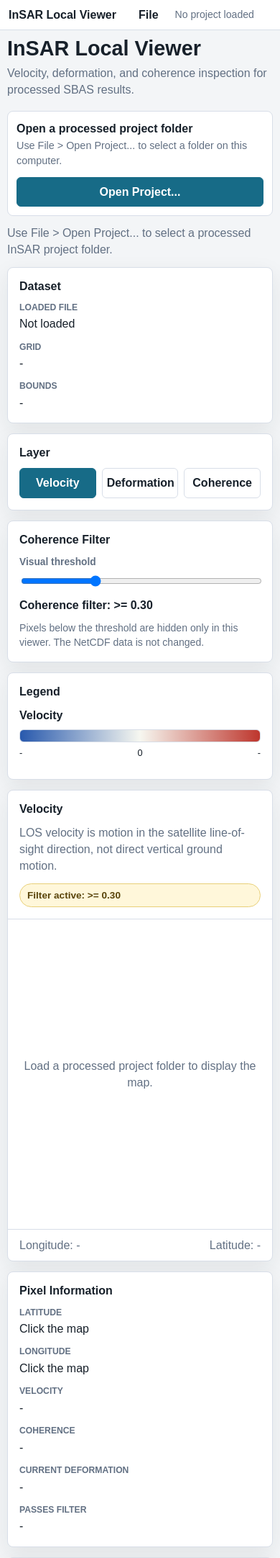
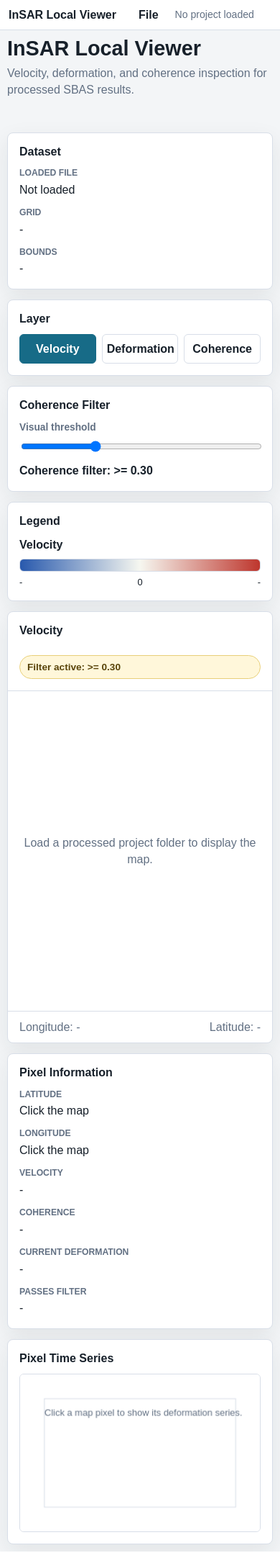
Before and after one commit to Bean-Machinie/InSAR-Analysis-Tool, a Flask app: page / in a window 390 px wide. Shown: the top 2164 px of the page at 72% size. Run offline with Flask 3, Linux system fonts and the light colour scheme.

Commit message:
Refine viewer UI and dynamic color scaling

```diff
--- a/insar-local-viewer/app/static/app.js
+++ b/insar-local-viewer/app/static/app.js
@@ -11,7 +11,6 @@
   fileMenu: document.querySelector("#file-menu"),
   openProjectButton: document.querySelector("#open-project-button"),
   reloadProjectButton: document.querySelector("#reload-project-button"),
-  heroOpenProjectButton: document.querySelector("#hero-open-project-button"),
   currentProjectLabel: document.querySelector("#current-project-label"),
   status: document.querySelector("#status"),
   datasetFile: document.querySelector("#dataset-file"),
@@ -30,9 +29,7 @@
   legendMin: document.querySelector("#legend-min"),
   legendMid: document.querySelector("#legend-mid"),
   legendMax: document.querySelector("#legend-max"),
-  legendCopy: document.querySelector("#legend-copy"),
   activeLayerTitle: document.querySelector("#active-layer-title"),
-  activeLayerCopy: document.querySelector("#active-layer-copy"),
   mapCanvas: document.querySelector("#map-canvas"),
   mapPlaceholder: document.querySelector("#map-placeholder"),
   lonRange: document.querySelector("#lon-range"),
@@ -47,21 +44,9 @@
 };
 
 const layerText = {
-  velocity: {
-    title: "Velocity",
-    copy: "LOS velocity is motion in the satellite line-of-sight direction, not direct vertical ground motion.",
-    legend: "Diverging scale centred on zero. Negative and positive LOS motion depend on satellite viewing geometry.",
-  },
-  deformation: {
-    title: "Deformation",
-    copy: "Cumulative LOS displacement is relative to the processing reference date or reference point.",
-    legend: "Diverging scale centred on zero for the selected acquisition date. The first date is a temporal reference, not absolute ground motion.",
-  },
-  coherence: {
-    title: "Coherence",
-    copy: "Coherence is a reliability layer. Higher coherence means more reliable deformation information.",
-    legend: "Unitless reliability from 0 to 1. Low coherence is less reliable; high coherence is more reliable.",
-  },
+  velocity: { title: "Velocity" },
+  deformation: { title: "Deformation" },
+  coherence: { title: "Coherence" },
 };
 
 async function fetchJson(url, options = {}) {
@@ -100,6 +85,57 @@
   if (state.activeLayer === "velocity") return state.data.layers.velocity.range;
   if (state.activeLayer === "coherence") return state.data.layers.coherence.range;
   return state.data.layers.deformation.range;
+}
+
+function getDisplayRange(values = getLayerValues()) {
+  if (!state.data) return getLayerRange();
+  if (state.activeLayer === "coherence") {
+    return state.data.layers.coherence.range;
+  }
+
+  const coherence = state.data.layers.coherence.values;
+  const visibleValues = [];
+
+  for (let y = 0; y < values.length; y += 1) {
+    for (let x = 0; x < values[y].length; x += 1) {
+      const value = values[y][x];
+      const pixelCoherence = coherence[y][x];
+      if (
+        value !== null
+        && !Number.isNaN(value)
+        && pixelCoherence !== null
+        && pixelCoherence >= state.coherenceThreshold
+      ) {
+        visibleValues.push(value);
+      }
+    }
+  }
+
+  if (!visibleValues.length) {
+    return { min: null, max: null, p02: null, p98: null };
+  }
+
+  visibleValues.sort((a, b) => a - b);
+  const p02 = percentile(visibleValues, 2);
+  const p98 = percentile(visibleValues, 98);
+  const extent = Math.max(Math.abs(p02), Math.abs(p98), 0.000001);
+
+  return {
+    min: visibleValues[0],
+    max: visibleValues[visibleValues.length - 1],
+    p02: -extent,
+    p98: extent,
+  };
+}
+
+function percentile(sortedValues, percentileValue) {
+  if (!sortedValues.length) return null;
+  const index = (percentileValue / 100) * (sortedValues.length - 1);
+  const lower = Math.floor(index);
+  const upper = Math.ceil(index);
+  if (lower === upper) return sortedValues[lower];
+  const weight = index - lower;
+  return sortedValues[lower] * (1 - weight) + sortedValues[upper] * weight;
 }
 
 function isFilterableLayer() {
@@ -170,7 +206,7 @@
 
   els.mapPlaceholder.hidden = true;
   const values = getLayerValues();
-  const range = getLayerRange();
+  const range = getDisplayRange(values);
   const coherence = state.data.layers.coherence.values;
   const rows = values.length;
   const cols = values[0].length;
@@ -183,7 +219,9 @@
       const pixelCoherence = coherence[y][x];
       const hiddenByFilter = isFilterableLayer()
         && (pixelCoherence === null || pixelCoherence < state.coherenceThreshold);
-      const color = hiddenByFilter ? [0, 0, 0, 0] : colorForValue(value, range, state.activeLayer);
+      const color = hiddenByFilter || range.p02 === null
+        ? [0, 0, 0, 0]
+        : colorForValue(value, range, state.activeLayer);
       image.data[offset] = color[0];
       image.data[offset + 1] = color[1];
       image.data[offset + 2] = color[2];
@@ -291,14 +329,12 @@
   }
 
   els.activeLayerTitle.textContent = layerText[state.activeLayer].title;
-  els.activeLayerCopy.textContent = layerText[state.activeLayer].copy;
 }
 
 function updateLegend() {
   if (!state.data) return;
-  const range = getLayerRange();
+  const range = getDisplayRange();
   els.legendTitle.textContent = layerText[state.activeLayer].title;
-  els.legendCopy.textContent = layerText[state.activeLayer].legend;
 
   if (state.activeLayer === "coherence") {
     els.legendBar.style.background = "linear-gradient(90deg, rgb(31,41,55), rgb(32,139,117), rgb(250,204,21))";
@@ -310,9 +346,9 @@
 
   const unit = state.activeLayer === "velocity" ? "mm/year" : "mm";
   els.legendBar.style.background = "linear-gradient(90deg, rgb(40,89,173), rgb(246,247,240), rgb(190,54,45))";
-  els.legendMin.textContent = `${formatNumber(range.p02)} ${unit}`;
+  els.legendMin.textContent = range.p02 === null ? `No visible pixels` : `${formatNumber(range.p02)} ${unit}`;
   els.legendMid.textContent = "0";
-  els.legendMax.textContent = `${formatNumber(range.p98)} ${unit}`;
+  els.legendMax.textContent = range.p98 === null ? "" : `${formatNumber(range.p98)} ${unit}`;
 }
 
 function updatePixelInfo() {
@@ -409,9 +445,14 @@
   const project = state.data.project;
   const bounds = project.bounds;
   els.datasetFile.textContent = project.dataset_file;
-  els.currentProjectLabel.textContent = project.project_path;
+  els.currentProjectLabel.textContent = `Project: ${projectFolderName(project.project_path)}`;
   els.gridDetails.textContent = `${project.lat_count} rows x ${project.lon_count} columns, ${project.date_count} dates`;
   els.boundsDetails.textContent = `${formatNumber(bounds.lat_min, 5)} to ${formatNumber(bounds.lat_max, 5)} lat; ${formatNumber(bounds.lon_min, 5)} to ${formatNumber(bounds.lon_max, 5)} lon`;
+}
+
+function projectFolderName(projectPath) {
+  const parts = String(projectPath).split(/[\\/]+/).filter(Boolean);
+  return parts[parts.length - 1] || "Loaded project";
 }
 
 async function loadProject(projectPath = "") {
@@ -482,7 +523,6 @@
 });
 
 els.openProjectButton.addEventListener("click", openProjectFromFolderPicker);
-els.heroOpenProjectButton.addEventListener("click", openProjectFromFolderPicker);
 els.reloadProjectButton.addEventListener("click", () => {
   setMenuOpen(false);
   loadProject("__CURRENT__");
@@ -519,4 +559,4 @@
 updateControls();
 drawMap();
 drawTimeSeries();
-setStatus("Use File > Open Project... to select a processed InSAR project folder.");
+setStatus("");
--- a/insar-local-viewer/app/static/style.css
+++ b/insar-local-viewer/app/static/style.css
@@ -112,7 +112,7 @@
   align-items: end;
   display: grid;
   gap: 18px;
-  grid-template-columns: minmax(280px, 1fr) minmax(320px, 520px);
+  grid-template-columns: 1fr;
   margin: 0 auto 12px;
   max-width: 1540px;
 }
@@ -138,24 +138,6 @@
 
 .panel input[type="range"] {
   width: 100%;
-}
-
-.open-card {
-  align-items: center;
-  background: #ffffff;
-  border: 1px solid var(--border);
-  border-radius: 8px;
-  display: grid;
-  gap: 12px;
-  grid-template-columns: minmax(0, 1fr) auto;
-  padding: 12px;
-}
-
-.open-card span {
-  color: var(--muted);
-  display: block;
-  font-size: 0.9rem;
-  margin-top: 2px;
 }
 
 button {
@@ -280,17 +262,12 @@
 }
 
 .map-header {
-  align-items: start;
+  align-items: center;
   border-bottom: 1px solid var(--border);
   display: grid;
   gap: 12px;
   grid-template-columns: minmax(0, 1fr) auto;
   padding: 16px;
-}
-
-.map-header p {
-  color: var(--muted);
-  margin: 0;
 }
 
 .filter-badge {
@@ -373,15 +350,6 @@
   width: 100%;
 }
 
-.guidance p {
-  color: var(--muted);
-  margin: 0 0 10px;
-}
-
-.guidance p:last-child {
-  margin-bottom: 0;
-}
-
 [hidden] {
   display: none !important;
 }
@@ -408,7 +376,6 @@
     grid-template-columns: 1fr;
   }
 
-  .open-card,
   .map-header {
     grid-template-columns: 1fr;
   }
--- a/insar-local-viewer/app/templates/index.html
+++ b/insar-local-viewer/app/templates/index.html
@@ -24,13 +24,6 @@
         <div>
           <h1>InSAR Local Viewer</h1>
           <p>Velocity, deformation, and coherence inspection for processed SBAS results.</p>
-        </div>
-        <div class="open-card">
-          <div>
-            <strong>Open a processed project folder</strong>
-            <span>Use File &gt; Open Project... to select a folder on this computer.</span>
-          </div>
-          <button id="hero-open-project-button" type="button">Open Project...</button>
         </div>
       </header>
 
@@ -77,7 +70,6 @@
             <label for="coherence-slider">Visual threshold</label>
             <input id="coherence-slider" type="range" min="0" max="1" value="0.3" step="0.01">
             <div class="control-value">Coherence filter: >= <span id="coherence-value">0.30</span></div>
-            <p class="note">Pixels below the threshold are hidden only in this viewer. The NetCDF data is not changed.</p>
           </section>
 
           <section class="panel">
@@ -89,7 +81,6 @@
               <span id="legend-mid">0</span>
               <span id="legend-max">-</span>
             </div>
-            <p id="legend-copy" class="note"></p>
           </section>
         </aside>
 
@@ -97,7 +88,6 @@
           <div class="map-header">
             <div>
               <h2 id="active-layer-title">Velocity</h2>
-              <p id="active-layer-copy">LOS velocity is motion in the satellite line-of-sight direction, not direct vertical ground motion.</p>
             </div>
             <div id="active-filter-badge" class="filter-badge">Filter active: >= 0.30</div>
           </div>
@@ -145,13 +135,6 @@
           <section class="panel">
             <h2>Pixel Time Series</h2>
             <canvas id="timeseries-canvas" width="360" height="220"></canvas>
-            <p class="note">Cumulative LOS displacement is relative to the processing reference date or reference point. Missing values are shown as gaps.</p>
-          </section>
-
-          <section class="panel guidance">
-            <h2>Guidance</h2>
-            <p>LOS means line-of-sight motion relative to the satellite. Positive and negative values depend on the satellite viewing geometry.</p>
-            <p>Coherence indicates reliability. Lower coherence pixels may be noisy or unreliable.</p>
           </section>
         </aside>
       </section>
```
